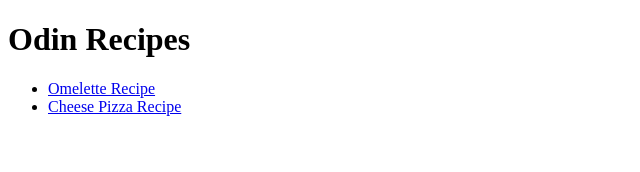
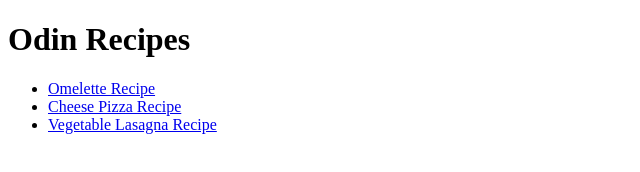
Before and after one commit to DilverSingh23/odin-recipes, a plain HTML site: page index.html in a window 1280 px wide. Shown: the whole page, without its empty margins (0-640 px from the left). Drawn offline with Linux system fonts and the light colour scheme.

Commit message:
Add lasagna recipe to homepage list
Created another list element for lasagna recipe

```diff
--- a/index.html
+++ b/index.html
@@ -8,7 +8,8 @@
         <h1>Odin Recipes</h1>
         <ul>
             <li><a href = "./recipes/omelette.html">Omelette Recipe</a></li>
-            <li><a href= "./recipes/pizza.html">Cheese Pizza Recipe</a></li>
+            <li><a href = "./recipes/pizza.html">Cheese Pizza Recipe</a></li>
+            <li><a href = "./recipes/lasagna.html">Vegetable Lasagna Recipe</a></li>
         </ul>
     </body>
 </html>
```
